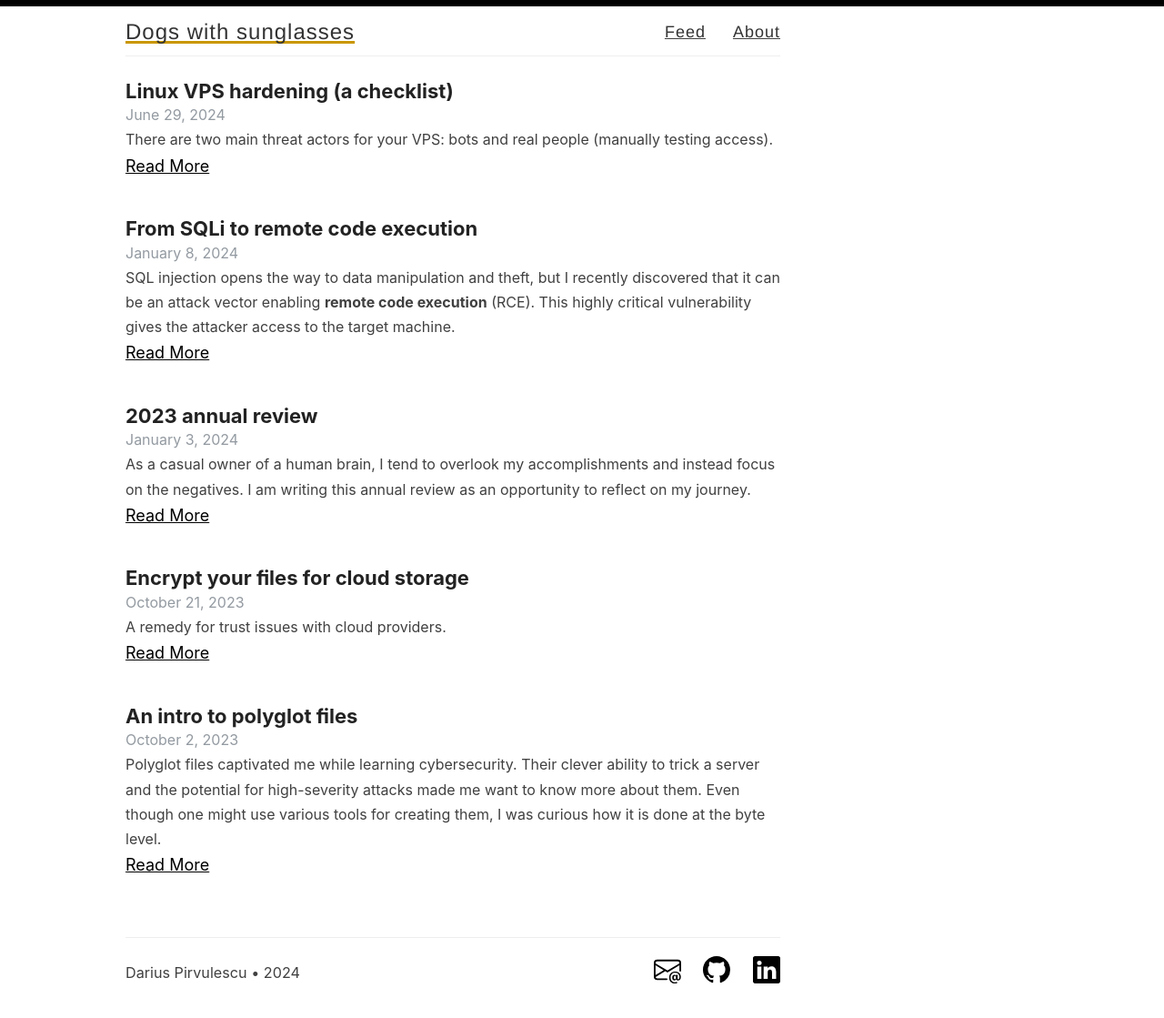
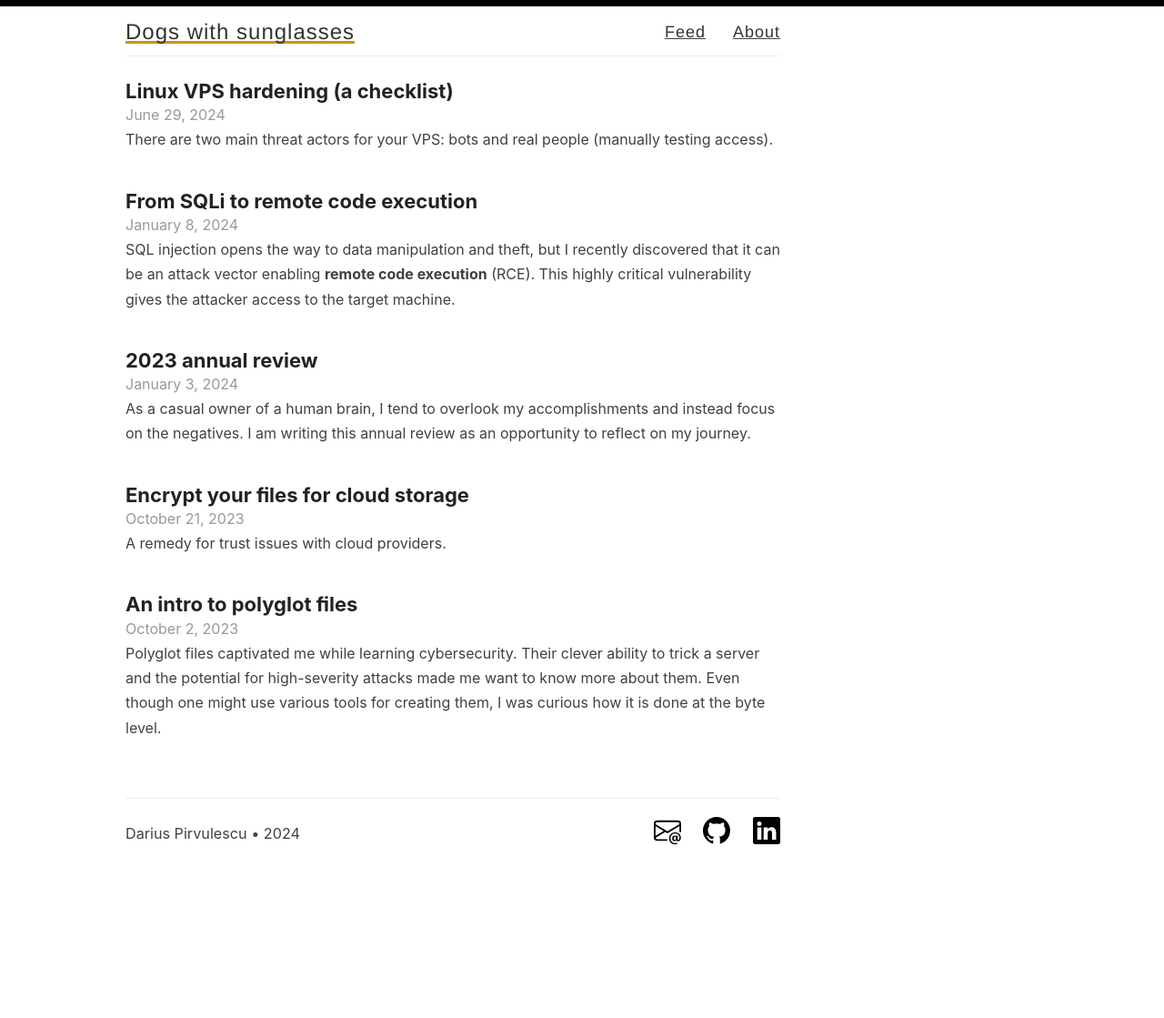
Before and after one commit to panacotar/blog, a Jekyll site: the page built from index.html, in a window 1280 px wide. Shown: the whole page at 91% size. Built offline with Jekyll 4.4.1, drawn with Linux system fonts in a browser that asks for light colours; the list of posts is cut into pages by our own code; after the commit the page ends 966 px from its top, so only the background shows below that.

Commit message:
Remove read more button

```diff
--- a/index.html
+++ b/index.html
@@ -12,11 +12,9 @@
           <p class="post-date">{{ post.date | date: "%B %e, %Y" }}</p>
         </div>
       </a>
-      <div class="entry">
+      <div class="post-excerpt">
         {{ post.excerpt }}
       </div>
-
-      <a href="{{ site.baseurl }}{{ post.url }}" class="read-more">Read More</a>
     </article>
   {% endfor %}
 
```
